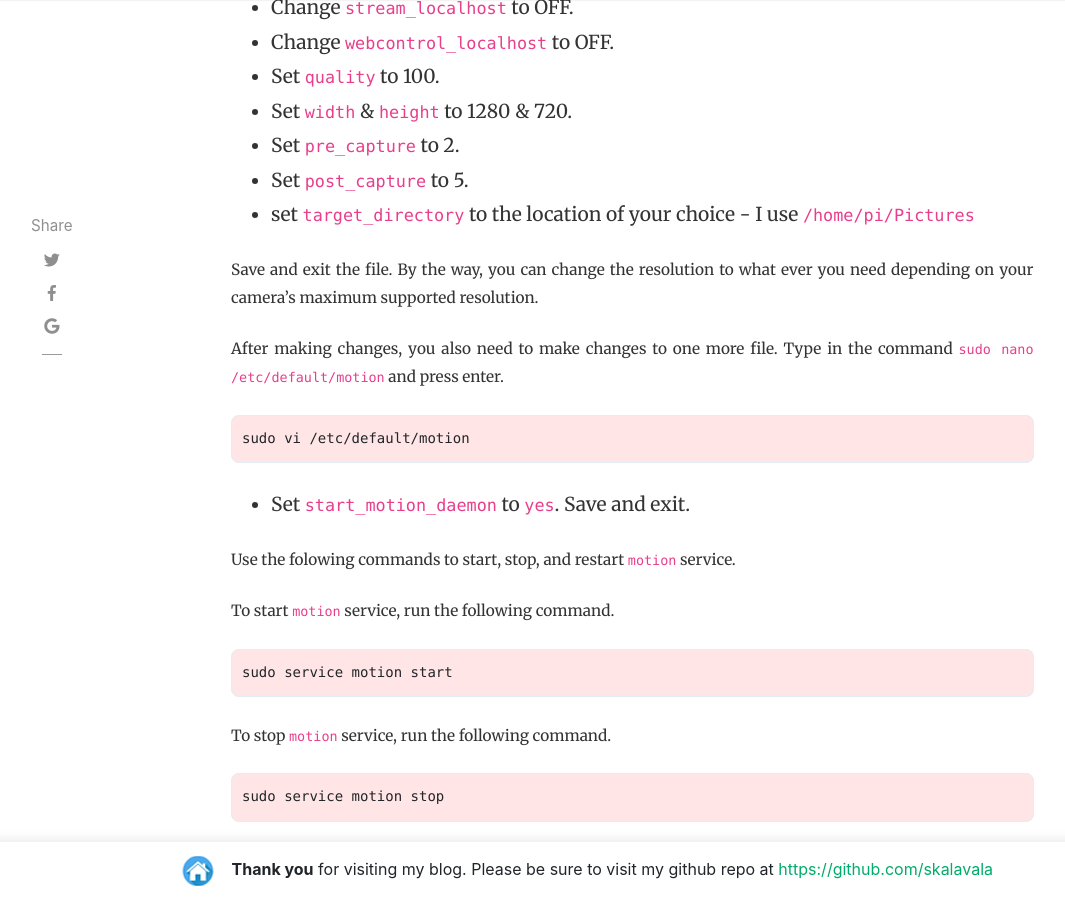
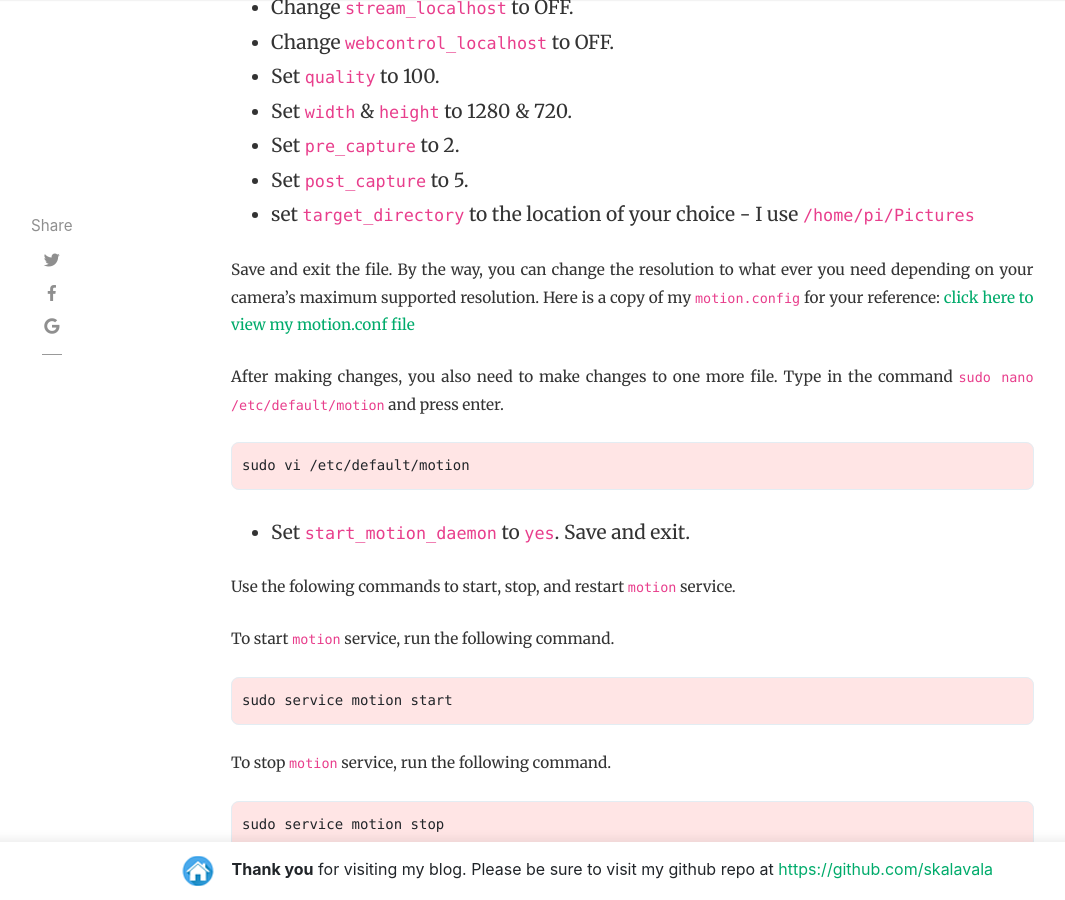
Before and after one commit to skalavala/skalavala.github.io, a Jekyll site: the page built from _posts/2018-01-11-diy-camera.md, in a window 1280 px wide and 900 px high, scrolled down 2229 px. Shown: the whole window, without its empty margins (54-1119 px from the left). Built offline with Jekyll 4.4.1, drawn with Linux system fonts in a browser that asks for light colours; nearby versions of some CDN libraries; comment, search, counter and statistics services are not loaded.

Commit message:
Update 2018-01-11-diy-camera.md

```diff
--- a/_posts/2018-01-11-diy-camera.md
+++ b/_posts/2018-01-11-diy-camera.md
@@ -46,7 +46,7 @@ After the installation, you need make a few modifications to the settings, and t
 *    Set `post_capture` to 5.
 *    set `target_directory` to the location of your choice - I use `/home/pi/Pictures`
 
-Save and exit the file. By the way, you can change the resolution to what ever you need depending on your camera's maximum supported resolution.
+Save and exit the file. By the way, you can change the resolution to what ever you need depending on your camera's maximum supported resolution. Here is a copy of my `motion.config` for your reference: [click here to view my motion.conf file](https://raw.githubusercontent.com/skalavala/skalavala.github.io/master/_data/motion.conf)
 
 After making changes, you also need to make changes to one more file. Type in the command `sudo nano /etc/default/motion` and press enter.
 
```
